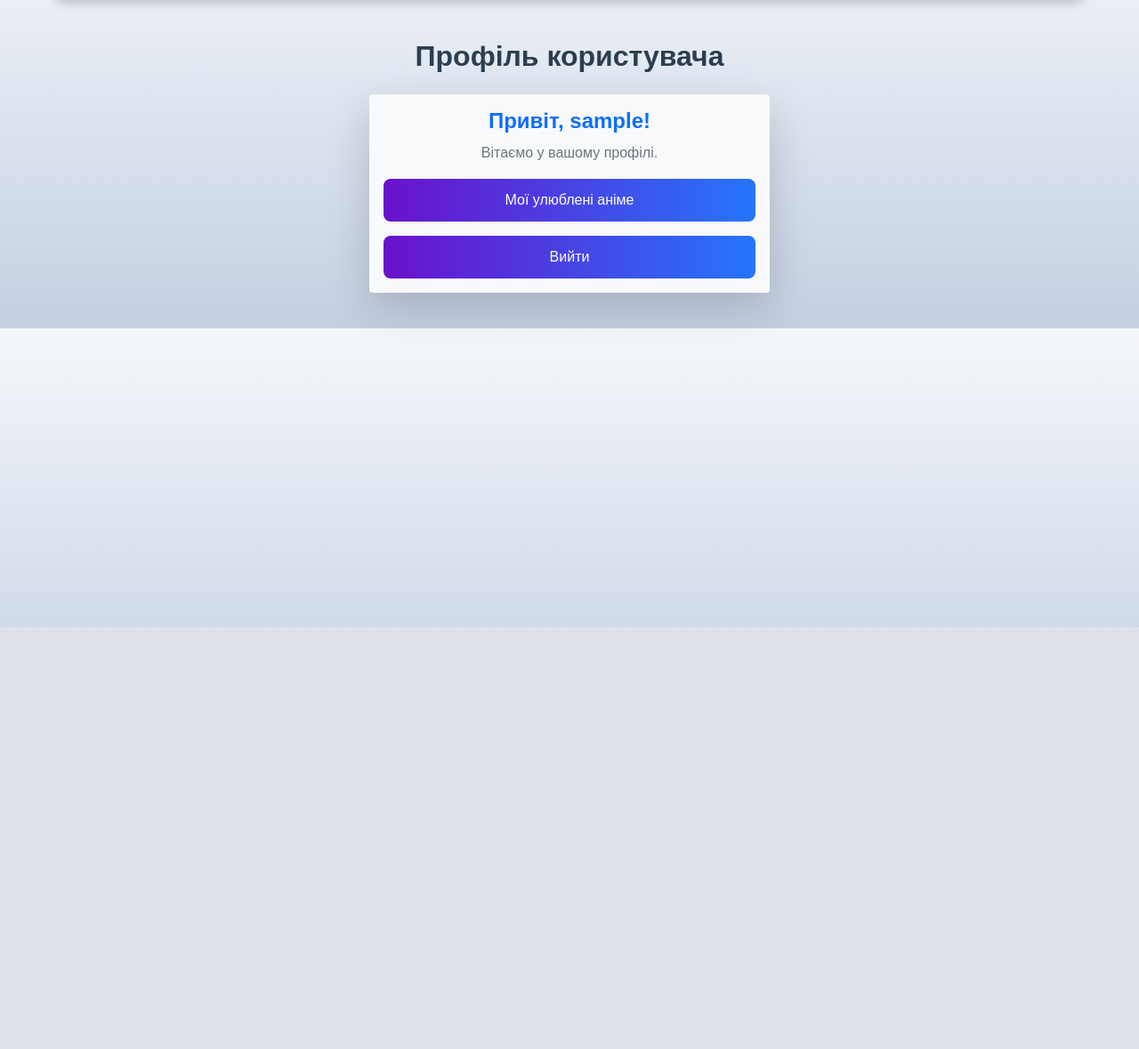
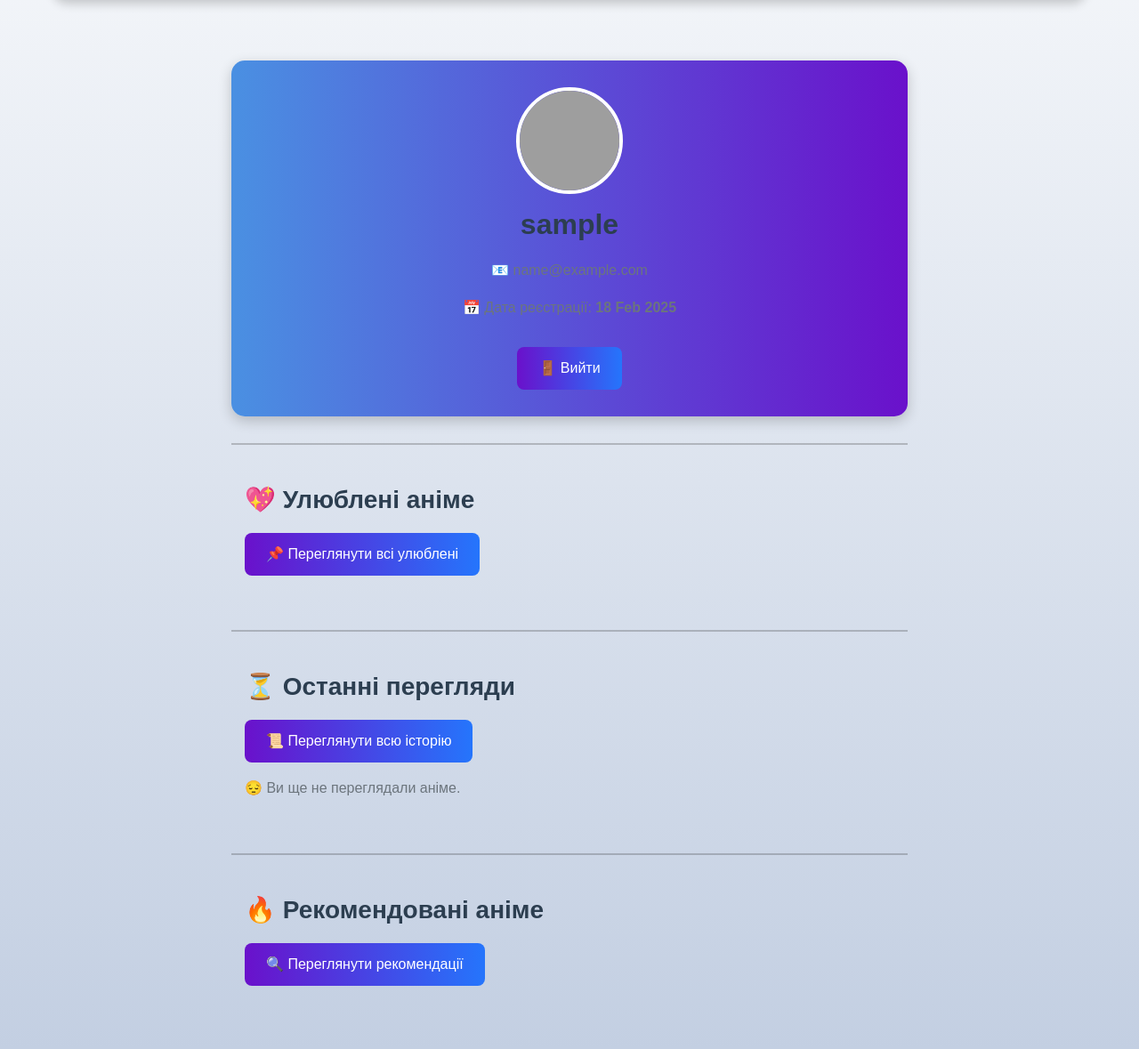
Before and after one commit to Head-Shot-53/anime_website, a Django app: page /users/profile/ in a window 1280 px wide. Shown: the part 95-1274 px from the top of the page at 89% size. Before the commit the page ends 800 px from the top, so only its background shows below. Run offline with Django 5.2, Linux system fonts and the light colour scheme; the visitor is signed in with stand-in values (Sample User, id 1); grey boxes are pictures that could not be loaded.

Commit message:
зробив більш зручною сторінку, та додав посилання на сторінки з рекомендаціями, історією переглядів

```diff
--- a/users/templates/users/profile.html
+++ b/users/templates/users/profile.html
@@ -1,25 +1,57 @@
 {% extends 'base.html' %}
+{% load static %}
 
-{% block title %}Профіль користувача - AniStream{% endblock %}
+{% block title %}👤 Профіль - AniStream{% endblock %}
 
 {% block content %}
-<div class="container mt-4">
-    <h2 class="text-center mb-4">Профіль користувача</h2>
+<div class="container mt-5 profile-container">
+    <!-- Заголовок профілю -->
+    <div class="profile-header text-center">
+        <img src="{% static 'images/default-avatar.png' %}" class="profile-avatar" alt="Avatar">
+        <h2>{{ user.username }}</h2>
+        <p class="text-muted">📧 {{ user.email }}</p>
+        <p class="text-muted">📅 Дата реєстрації: <strong>{{ user.date_joined|date:"d M Y" }}</strong></p>
+        <a href="{% url 'logout' %}" class="btn btn-danger mt-3">🚪 Вийти</a>
+    </div>
 
-    <div class="card mx-auto shadow-lg border-0 rounded text-center" style="max-width: 450px; background: #f8f9fa;">
-        <div class="card-body">
-            <h4 class="card-title text-primary fw-bold">Привіт, {{ user.username }}!</h4>
-            <p class="card-text text-muted">Вітаємо у вашому профілі.</p>
+    <hr class="divider">
 
-            <div class="d-grid gap-3 mt-3">
-                <a href="{% url 'favorite_anime' %}" class="btn btn-outline-primary">
-                    <i class="fas fa-heart"></i> Мої улюблені аніме
-                </a>
-                <a href="{% url 'logout' %}" class="btn btn-outline-danger">
-                    <i class="fas fa-sign-out-alt"></i> Вийти
-                </a>
+    <!-- 🔹 Улюблені аніме -->
+    <div class="section">
+        <h3>💖 Улюблені аніме</h3>
+        <p><a href="{% url 'favorite_anime' %}" class="btn btn-outline-primary">📌 Переглянути всі улюблені</a></p>
+    </div>
+
+    <hr class="divider">
+
+    <!-- ⏳ Останні переглянуті аніме -->
+    <div class="section">
+        <h3>⏳ Останні перегляди</h3>
+        <p><a href="{% url 'watch_history' %}" class="btn btn-outline-info">📜 Переглянути всю історію</a></p> <!-- 🔥 Додано посилання на історію переглядів -->
+
+        {% if recent_animes %}
+            <div class="anime-list">
+                {% for anime in recent_animes %}
+                    <div class="anime-card">
+                        <img src="{{ anime.image.url }}" class="anime-img" alt="{{ anime.title }}">
+                        <div class="anime-info">
+                            <h5>{{ anime.title }}</h5>
+                            <a href="{% url 'anime_detail' anime.id %}" class="btn btn-primary">🎥 Дивитися</a>
+                        </div>
+                    </div>
+                {% endfor %}
             </div>
-        </div>
+        {% else %}
+            <p class="text-muted">😔 Ви ще не переглядали аніме.</p>
+        {% endif %}
+    </div>
+
+    <hr class="divider">
+
+    <!-- 🔥 Рекомендовані аніме -->
+    <div class="section">
+        <h3>🔥 Рекомендовані аніме</h3>
+        <p><a href="{% url 'recommendations' %}" class="btn btn-outline-warning">🔍 Переглянути рекомендації</a></p>
     </div>
 </div>
 {% endblock %}
```
